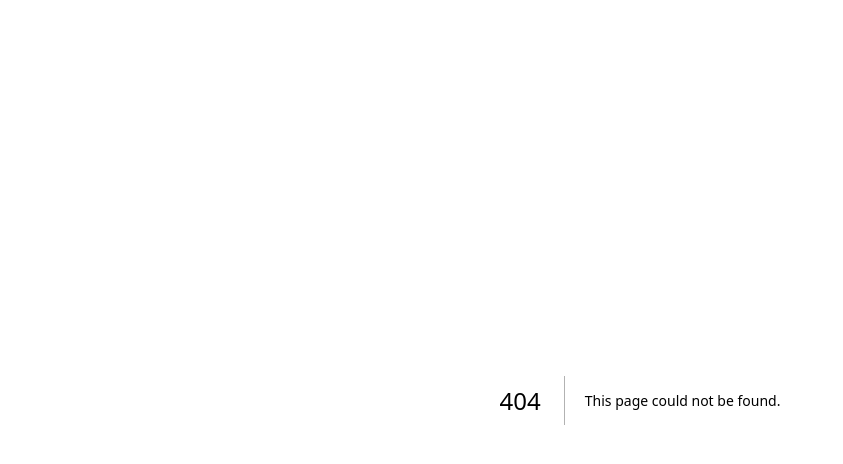
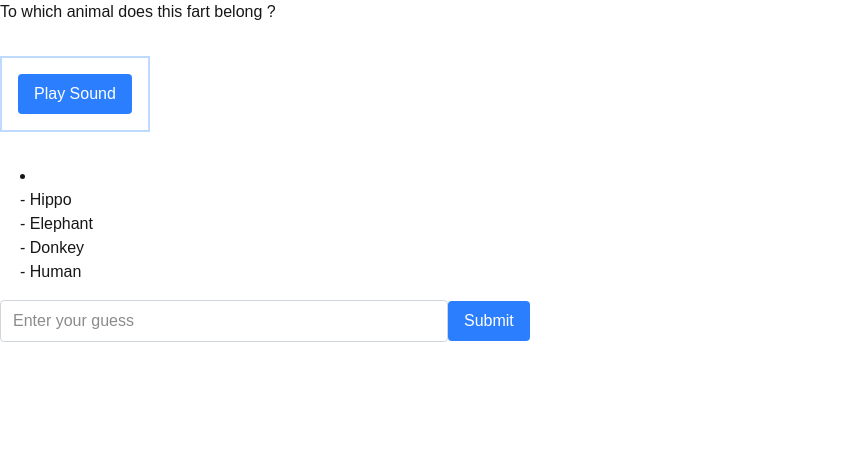
Before and after one commit to ZifFiji/CaptchaWare, a Next.js app in the folder captchaware/: page /guessCaptcha in a window 1280 px wide. Before the commit this address had no page. Shown: the top 464 px of the page, without its empty margins (0-843 px from the left). Built offline with nearby package versions, Linux system fonts and the light colour scheme.

Commit message:
feat: guess captcha (#10)

```diff
--- /dev/null
+++ b/captchaware/src/app/guessCaptcha/page.tsx
@@ -0,0 +1,76 @@
+"use client";
+
+import { useState, useEffect } from "react";
+
+const GuessCaptchaComponent = ({isCorrect}: {isCorrect: boolean}) => {
+  return (
+    <div>
+      <p>
+        {!isCorrect &&(
+          "Captcha failed. Try again!"
+        )
+        }
+        {isCorrect &&(
+          "Captcha successful! You are not a robot."
+        )}
+      </p>
+    </div>
+  );
+}
+
+export default function GuessCaptcha() {
+  const sound = "hippo.mp3";
+  const [response, setResponse] = useState("");
+  const [submitted, setSubmitted] = useState(false);
+  const [isCorrect, setIsCorrect] = useState(false);
+  const result = "Hippo";
+
+  const playSound = (startTime: number, duration: number) => {
+    const audio = new Audio(sound);
+    audio.currentTime = startTime;
+    audio.play();
+
+    setTimeout(() => {
+      audio.pause();
+    }, duration * 1000);
+  };
+
+  const handleClick = () => {
+    if (response.toLowerCase() === result.toLowerCase())
+      setIsCorrect(true);
+    setSubmitted(true);
+  };
+
+  return (
+    <div className="space-y-8">
+      <p>To which animal does this fart belong ?</p>
+      <div className="border-2 border-solid border-blue-200 w-fit p-4">
+        <button className="bg-blue-500 text-white px-4 py-2 rounded hover:bg-blue-600" onClick={() => playSound(17, 10)}>
+          Play Sound
+        </button>
+      </div>
+      <div className="space-y-4">
+        <li className="list-disc pl-5">
+          <ul>- Hippo</ul>
+          <ul>- Elephant</ul>
+          <ul>- Donkey</ul>
+          <ul>- Human</ul>
+        </li>
+        <input
+          type="text"
+          placeholder="Enter your guess"
+          className="border border-gray-300 px-3 py-2 rounded w-full max-w-md"
+          onChange={(e) => setResponse(e.target.value)}
+        />
+        <button onClick={handleClick} className="bg-blue-500 text-white px-4 py-2 rounded hover:bg-blue-600">
+          Submit
+        </button>
+        </div>
+      {submitted && (
+        <div className="mt-4">
+          <GuessCaptchaComponent isCorrect={isCorrect} />
+        </div>
+      )}
+    </div>
+  );
+}
```
Also changed, not shown: 1 other file (tests, documents, lock files or other folders).
